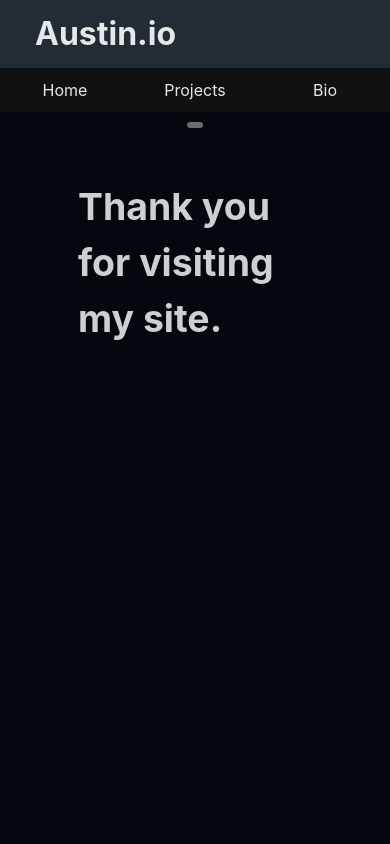
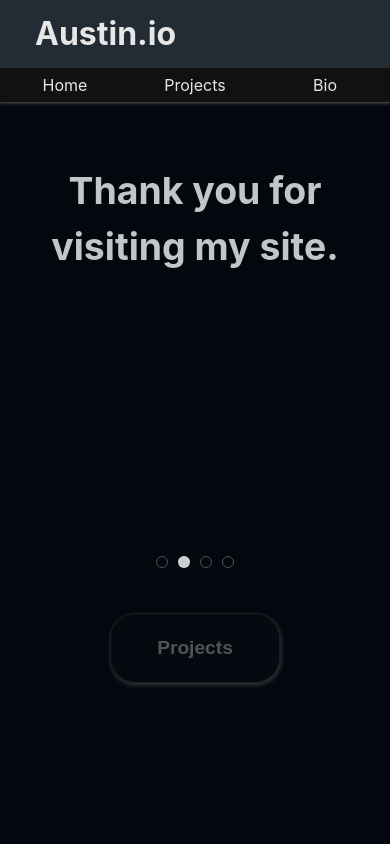
Before and after one commit to AustinGagnon/AI_Portfolio_Project, a React (Vite) app: page / in a window 390 px wide. Shown: the top 844 px of the page. Built offline with nearby package versions, Linux system fonts and the light colour scheme.

Commit message:
Updated homepage

```diff
--- a/src/App.tsx
+++ b/src/App.tsx
@@ -1,7 +1,7 @@
 // import { useState } from 'react'
 // import React from 'react';
 import Header from './components/Header/Header'
-import ToggleDarkMode from './components/ToggleDarkMode/ToggleDarkMode';
+// import ToggleDarkMode from './components/ToggleDarkMode/ToggleDarkMode';
 import HomePage from './pages/HomePage/Index';
 import BioPage from './pages/BioPage/Index';
 import ProjectsPage from './pages/ProjectsPage/Index';
@@ -18,7 +18,7 @@ const App: React.FC<AppProps> = (props)=> {
 
     <div className='mainContainer'>
       <Header/>
-      <ToggleDarkMode />
+      {/* <ToggleDarkMode /> */}
       {props.pageName === "Home" && <HomePage />}
       {props.pageName === "Projects" && <ProjectsPage />}
       {props.pageName === "Bio" && <BioPage />}
--- a/src/components/Header/Header.css
+++ b/src/components/Header/Header.css
@@ -5,16 +5,25 @@ header {
     width: 100%;
     padding: 0px 0px;
     background-color: var(--div-color);
-    box-shadow: 0px 6px 5px rgba(0, 0, 0, 0.1);
+    box-shadow: 0px 1px 3px var(--shadow-color);
     transition: background-color 0.3s ease;
+    border-bottom: 1px solid rgba(80, 80, 80, .4);
 }
 
 .title {
     text-decoration: none;
     color: var(--div-text-color);
+    color: orange;
 }
 
-/* Navigation Styles */
+.title h1 {
+    font-size: 2em;
+    margin: 10px 35px;
+    transition: color 0.3s ease;
+}
+
+
+
 nav {
     display: grid;
     grid-template-columns: 1fr 1fr 1fr;
@@ -37,7 +46,7 @@ nav a {
 
 nav a:hover {
     background-color: rgba(255, 255, 255, 0.5);
-    border-radius: 10px;
+    border-radius: 5px;
     color: black;
     font-weight: bold;
 
@@ -94,14 +103,14 @@ nav a:active {
 
     nav {
         background-color: #111;
-        padding: 10px 0px;
+        padding: 0px 0px;
         margin: 0px 0px;
     }
 
     nav a {
         padding: 0px 10px;
         width: 100%;
-        padding: 0px;
+        padding: 5px 0px;
         margin: 0px;
     }
 }
--- a/src/pages/HomePage/Index.tsx
+++ b/src/pages/HomePage/Index.tsx
@@ -5,7 +5,8 @@ const HomePage: React.FC = () => {
     const thingsToDisplay = [
         "Welcome!",
         "Thank you for visiting my site.",
-        "Please feel free to have a look around!",
+        "Please feel free to have a look around.",
+        "Updates are coming frequently, so check back soon!"
     ];
     const [show, setShow] = useState(true);
     const [index, setIndex] = useState(0);
@@ -22,13 +23,31 @@ const HomePage: React.FC = () => {
     }, [index]);
 
 
+    const handleClick = (i: number) => {
+        setIndex(i);
+        setShow(true);
+    }
 
     return (
         <div className='homePage'>
-            <div className={`welcomeTitle ${show ? 'show' : 'hidden'}`}>
-                <h3 className='text'>{thingsToDisplay[index]} </h3>
+            <div className='contentContainer'>
+
+                <div className={`welcomeTitle ${show ? 'show' : 'hidden'}`}>
+                    <h3 className='text'>{thingsToDisplay[index]} </h3>
+                </div>
+
+                <div className='stageVisual'>
+                    {thingsToDisplay.map((text, idx) => (
+                        <div
+                            key={text}
+                            onClick={() => handleClick(idx)}
+                            className={`circle ${index === idx ? 'white' : ''}`}
+                        ></div>
+                    ))}
+                </div>
+
+                <a href="/projects"><button className='projectsButton'>Projects</button></a>
             </div>
-            <button className='projectsButton'>Projects</button>
         </div>
     );
 };
--- a/src/pages/HomePage/Style.css
+++ b/src/pages/HomePage/Style.css
@@ -1,28 +1,31 @@
 .homePage {
     width: 100%;
-    height: 1000px;
     display: grid;
     grid-template-columns: 1fr 3fr 1fr;
 }
 
-.projectsButton {
+.contentContainer {
     grid-column: 2;
-    width: 70px;
-    height: 70px;
-    margin: auto;
+    display: flex;
+    flex-direction: column;
+    align-items: center;
 }
 
 
 .welcomeTitle {
-    grid-column: 2;
     display: flex;
-    justify-content: center;
-    align-items: center;
-    width: 100%;
-    height: 200px;
+    align-items: top;
+    height: 40vh;
     font-size: 2em;
-    margin: 25px 0px;
+    margin-top: 90px;
+    padding: 10px 40px;
+    text-align: center;
+    overflow: hidden;
+}
 
+.welcomeTitle h3 {
+    margin: 0px;
+    padding: 0px;
 }
 
 .welcomeTitle.show {
@@ -35,8 +38,61 @@
     transition: opacity .5s ease-in-out;
 }
 
+.stageVisual {
+    margin-top: 40px;
+    display: flex;
+    flex-direction: row;
+    justify-content: center;
+    height: 12px;
+}
+
+.circle {
+    width: 10px;
+    height: 10px;
+    border: 1px solid rgba(255, 255, 255, 0.3);
+    margin: 5px;
+    border-radius: 50%;
+}
+
+.circle.white {
+    background-color: rgba(255,255,255,.8);
+    transition: background-color 1s ease-in;
+}
+
+.projectsButton {
+    width: 170px;
+    height: 70px;
+    margin: 50px auto;
+    border-radius: 25px;
+    box-shadow: 1px 2px 5px var(--shadow-color);
+    border: 1px solid rgba(80, 80, 80,.3);
+    background-color: rgba(255, 255, 255, 0.01);
+    font-size: 1.2em;
+    font-weight: bold;
+    color: rgba(255, 255, 255, 0.3);
+}
+
+.projectsButton:hover {
+    background-color: rgba(255, 255, 255, 0.5);
+    color: rgba(0,0,0, 0.9);
+    transition: background-color 0.5s ease, color 0.3s ease;
+}
+
+.projectsButton:active {
+    background-color: rgba(255, 255, 255, 0.2);
+    color: rgba(255, 255, 255, 0.7);
+    transition: background-color 0.3s ease, color 0.3s ease;
+}
+
 @media screen and (max-width: 850px) {
     .homePage {
         width: 100%;
+        display: flex;
+        flex-direction: column;
     }
+
+    .welcomeTitle {
+        margin-top: 50px;
+    }
+
 }
```
Also changed, not shown: src/pages/HomePage/bgAnimation/bgAnimaiton.tsx (deleted, +0 -39 lines), src/pages/HomePage/bgAnimation/bgAnimation.css (deleted, +0 -8 lines).
